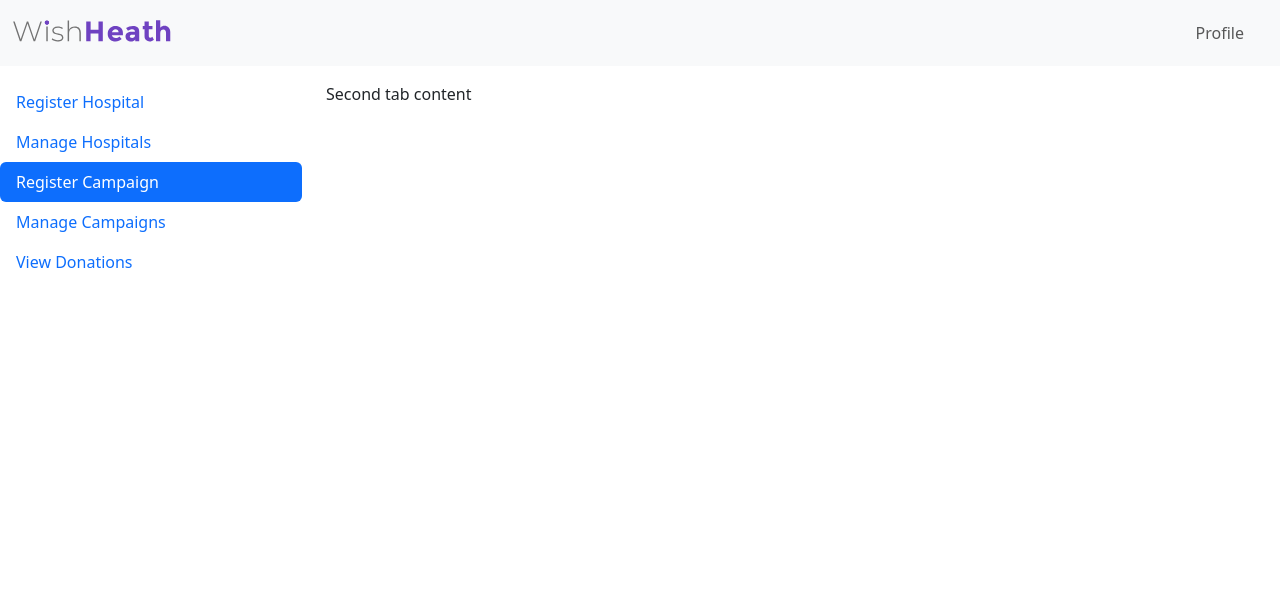
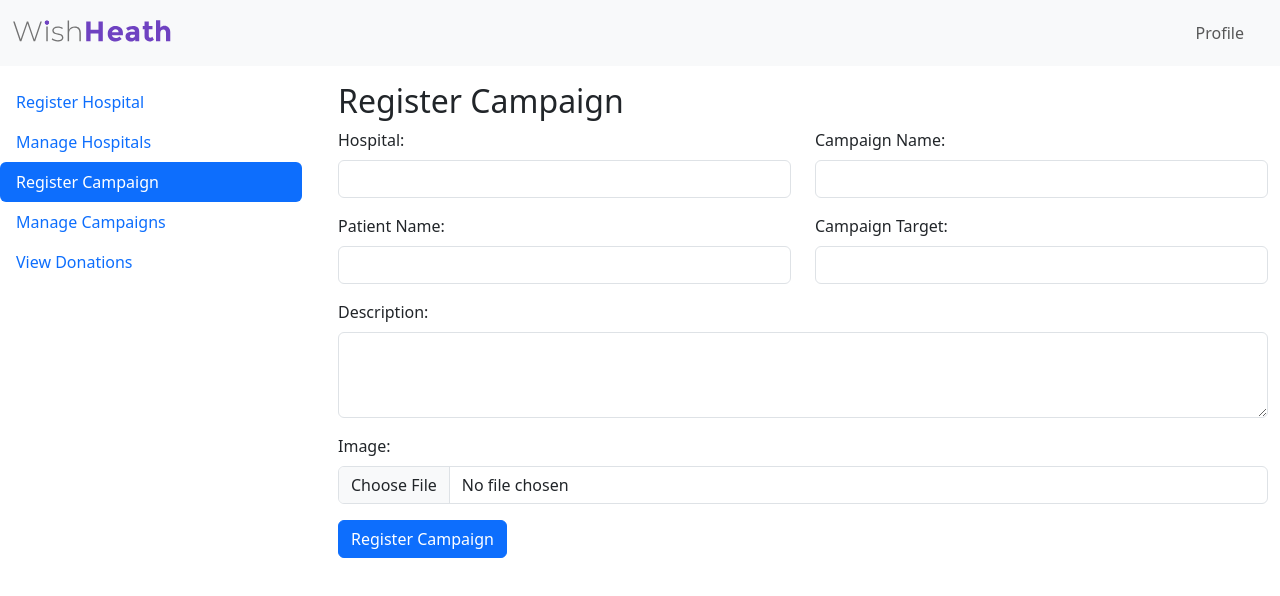
Before and after one commit to GDMfernando/healthcare_donation, a React (Create React App) app in the folder frontend/: page /admin-dashboard in a window 1280 px wide. Both pictures are taken after a click on the tab "Register Campaign". Shown: the top 596 px of the page. Built offline with nearby package versions, Linux system fonts and the light colour scheme; no server answers.

Commit message:
adding campaigns and donations

```diff
--- a/frontend/package.json
+++ b/frontend/package.json
@@ -6,6 +6,7 @@
     "@testing-library/jest-dom": "^5.17.0",
     "@testing-library/react": "^13.4.0",
     "@testing-library/user-event": "^13.5.0",
+    "axios": "^1.6.7",
     "bootstrap": "^5.3.2",
     "react": "^18.2.0",
     "react-bootstrap": "^2.10.0",
--- a/frontend/src/components/admin_view/admin_dashboard.js
+++ b/frontend/src/components/admin_view/admin_dashboard.js
@@ -7,6 +7,9 @@ import AdminNav from './admin_nav';
 import MainDashboard from './main_dashboard';
 import HospitalRegistration from './hospital_registration';
 import ManageHospitals from './manage_hospitals'
+import RegisterCampaigne from './register_campaign';
+import ManageCampaign from './manage_campaigne';
+import ViewDonations from './view_donation';
 
 function AdminDashboard(){
     return (
@@ -38,9 +41,9 @@ function AdminDashboard(){
                   <Tab.Pane eventKey="0"><MainDashboard/></Tab.Pane>
                     <Tab.Pane eventKey="1"><HospitalRegistration /></Tab.Pane>
                     <Tab.Pane eventKey="2"><ManageHospitals/></Tab.Pane>
-                    <Tab.Pane eventKey="3">Second tab content</Tab.Pane>
-                    <Tab.Pane eventKey="4">Second tab content</Tab.Pane>
-                    <Tab.Pane eventKey="5">Second tab content</Tab.Pane>
+                    <Tab.Pane eventKey="3"><RegisterCampaigne/></Tab.Pane>
+                    <Tab.Pane eventKey="4"><ManageCampaign/></Tab.Pane>
+                    <Tab.Pane eventKey="5"><ViewDonations/></Tab.Pane>
                   </Tab.Content>
                 </Col>
               </Row>
--- a/frontend/src/components/admin_view/admin_nav.js
+++ b/frontend/src/components/admin_view/admin_nav.js
@@ -1,13 +1,19 @@
 import React from 'react';
-import { Navbar, Container, Nav, NavDropdown, Offcanvas } from 'react-bootstrap';
+import { Navbar, Container, Nav, Offcanvas} from 'react-bootstrap';
+import { Link } from 'react-router-dom';
 
 function AdminNav() {
+
+  const handleLogoClick = () => {
+    window.location.reload();
+  };
+
     return (
-      <>
+      <div>
         {['md'].map((expand) => (
           <Navbar key={expand} expand={expand} className="bg-body-tertiary mb-3">
             <Container fluid>
-              <Navbar.Brand href="#"><img
+              <Navbar.Brand as={Link} to="/admin-dashboard" onClick={handleLogoClick}><img
                 src="/images/logo.svg"
                 alt="Logo"
                 width="160"
@@ -34,7 +40,7 @@ function AdminNav() {
             </Container>
           </Navbar>
         ))}
-      </>
+      </div>
     );
   }
 
--- /dev/null
+++ b/frontend/src/components/admin_view/manage_campaigne.js
@@ -0,0 +1,79 @@
+import React, { useEffect, useState } from 'react';
+import { Table, Button, Form, Row, Col } from 'react-bootstrap';
+
+function ManageCampaign() {
+    const [campaigns, setCampaigns] = useState([]);
+    const [searchTerm, setSearchTerm] = useState('');
+
+    useEffect(() => {
+
+        fetch('http://localhost:3000/admin-dashboard')
+            .then(response => response.json())
+            .then(data => setCampaigns(data))
+            .catch(error => console.error('Error:', error));
+    }, []);
+
+    const handleDelete = (id) => {
+
+        console.log(`Delete Campaign with id: ${id}`);
+    };
+
+    const handleEdit = (id) => {
+
+        console.log(`Edit Campaign with id: ${id}`);
+    };
+
+    const handleSearch = (e) => {
+        setSearchTerm(e.target.value);
+    };
+
+    const filteredCampaigns = campaigns.filter((campaign) => {
+        return (
+            campaign.name.toLowerCase().includes(searchTerm.toLowerCase()) ||
+            campaign.hospital.toLowerCase().includes(searchTerm.toLowerCase()) ||
+            campaign.patientName.toLowerCase().includes(searchTerm.toLowerCase())
+        );
+    });
+
+    return (
+        <div>
+            <Row>
+              <Col><h2>Manage Campaigns</h2></Col>
+                <Form as={Col} className="mb-3">
+                    <Form.Group controlId="formSearch">
+                        <Form.Control type="text" placeholder="Search campaign" value={searchTerm} onChange={handleSearch}/>
+                    </Form.Group>
+                </Form>
+            </Row>
+
+            <Table striped bordered hover>
+                <thead>
+                    <tr>
+                        <th>Hospital</th>
+                        <th>Campaign</th>
+                        <th>Patient</th>
+                        <th>Target</th>
+                        <th>Status</th>
+                        <th>Actions</th>
+                    </tr>
+                </thead>
+                <tbody>
+                    {campaigns.map(campaign => (
+                        <tr key={campaign.id}>
+                            <td>{campaign.hospital}</td>
+                            <td>{campaign.name}</td>
+                            <td>{campaign.patientName}</td>
+                            <td>{campaign.target}</td>
+                            <td>{campaign.status}</td>
+                            <td>
+                                <Button variant="danger" onClick={() => handleDelete(campaign.id)}>Delete</Button>{' '}
+                                <Button variant="primary" onClick={() => handleEdit(campaign.id)}>Edit</Button>
+                            </td>
+                        </tr>
+                    ))}
+                </tbody>
+            </Table>
+        </div>
+    )
+}
+export default ManageCampaign;
--- /dev/null
+++ b/frontend/src/components/admin_view/register_campaign.js
@@ -0,0 +1,125 @@
+import React, { useState } from 'react';
+import { Form, Button, Container, Row, Col } from 'react-bootstrap';
+import axios from 'axios';
+
+function RegisterCampaigne() {
+    const [campaignData, setCampaignData] = useState({
+        hospital: '',
+        campaignName: '',
+        patientName: '',
+        campaignTarget: '',
+        description: '',
+        image: null,
+      });
+
+
+      const handleInputChange = (e) => {
+        const { name, value, files } = e.target;
+        setCampaignData({
+          ...campaignData,
+          [name]: name === 'image' ? files[0] : value,
+        });
+      };
+
+      const handleSubmit = async (e) => {
+        e.preventDefault();
+
+        const formData = new FormData();
+        formData.append('hospital', campaignData.hospital);
+        formData.append('campaignName', campaignData.campaignName);
+        formData.append('patientName', campaignData.patientName);
+        formData.append('campaignTarget', campaignData.campaignTarget);
+        formData.append('description', campaignData.description);
+        formData.append('image', campaignData.image);
+
+        try {
+            const response = await axios.post('http://localhost:3000/register-campaign', formData, {
+              headers: {
+                'Content-Type': 'multipart/form-data',
+              },
+            });
+
+            console.log('Campaign registered successfully:', response.data);
+          } catch (error) {
+            console.error('Error registering campaign:', error);
+          }
+        };
+
+    return(
+        <Container>
+        <h2>Register Campaign</h2>
+        <Form onSubmit={handleSubmit}>
+          <Row className="mb-3">
+            <Form.Group as={Col} controlId="formGridHospital">
+              <Form.Label>Hospital:</Form.Label>
+              <Form.Control
+                type="text"
+                name="hospital"
+                value={campaignData.hospital}
+                onChange={handleInputChange}
+                required
+              />
+            </Form.Group>
+
+            <Form.Group as={Col} controlId="formGridCampaignName">
+              <Form.Label>Campaign Name:</Form.Label>
+              <Form.Control
+                type="text"
+                name="campaignName"
+                value={campaignData.campaignName}
+                onChange={handleInputChange}
+                required
+              />
+            </Form.Group>
+          </Row>
+
+          <Row className="mb-3">
+            <Form.Group as={Col} controlId="formGridPatientName">
+              <Form.Label>Patient Name:</Form.Label>
+              <Form.Control
+                type="text"
+                name="patientName"
+                value={campaignData.patientName}
+                onChange={handleInputChange}
+                required
+              />
+            </Form.Group>
+
+            <Form.Group as={Col} controlId="formGridCampaignTarget">
+              <Form.Label>Campaign Target:</Form.Label>
+              <Form.Control
+                type="text"
+                name="campaignTarget"
+                value={campaignData.campaignTarget}
+                onChange={handleInputChange}
+                required
+              />
+            </Form.Group>
+          </Row>
+
+          <Form.Group controlId="formGridDescription" className="mb-3">
+            <Form.Label>Description:</Form.Label>
+            <Form.Control
+              as="textarea"
+              rows={3}
+              name="description"
+              value={campaignData.description}
+              onChange={handleInputChange}
+              required
+            />
+          </Form.Group>
+
+          <Form.Group controlId="formGridImage" className="mb-3">
+            <Form.Label>Image:</Form.Label>
+            <Form.Control type="file" accept="image/*" name="image" onChange={handleInputChange} required />
+          </Form.Group>
+
+          <Button variant="primary" type="submit">
+            Register Campaign
+          </Button>
+        </Form>
+      </Container>
+    );
+
+}
+export default RegisterCampaigne;
--- /dev/null
+++ b/frontend/src/components/admin_view/view_donation.js
@@ -0,0 +1,59 @@
+import React, {  useState } from 'react';
+import { Table, Form, Row, Col } from 'react-bootstrap';
+
+
+function ViewDonations() {
+    const [donations, setDonations] = useState([]);
+    const [searchTerm, setSearchTerm] = useState('');
+
+    const handleSearch = (e) => {
+        setSearchTerm(e.target.value);
+    };
+
+    const filteredDonations = donations.filter((donation) => {
+        return (
+            donation.hospital.toLowerCase().includes(searchTerm.toLowerCase()) ||
+            donation.campaignName.toLowerCase().includes(searchTerm.toLowerCase())
+        );
+    });
+
+
+    return (
+        <div>
+            <Row>
+              <Col><h2>Donations</h2></Col>
+                <Form as={Col} className="mb-3">
+                    <Form.Group controlId="formSearch">
+                        <Form.Control type="text" placeholder="Search Donation" value={searchTerm} onChange={handleSearch}/>
+                    </Form.Group>
+                </Form>
+            </Row>
+
+            <Table striped bordered hover>
+                <thead>
+                    <tr>
+                        <th>Hospital</th>
+                        <th>Campaign</th>
+                        <th>Amount</th>
+                        <th>Donor Name</th>
+                        <th>Phone</th>
+                        <th>Email</th>
+                    </tr>
+                </thead>
+                <tbody>
+                    {donations.map(donation => (
+                        <tr key={donation.id}>
+                            <td>{donation.hospital}</td>
+                            <td>{donation.campaignName}</td>
+                            <td>{donation.amount}</td>
+                            <td>{donation.donorName}</td>
+                            <td>{donation.phone}</td>
+                            <td>{donation.email}</td>
+                        </tr>
+                    ))}
+                </tbody>
+            </Table>
+        </div>
+    )
+}
+export default ViewDonations;
```
Also changed, not shown: frontend/src/components/admin_view/main_dashboard.js (+11 -23 lines), 1 other file (tests, documents, lock files or other folders).
